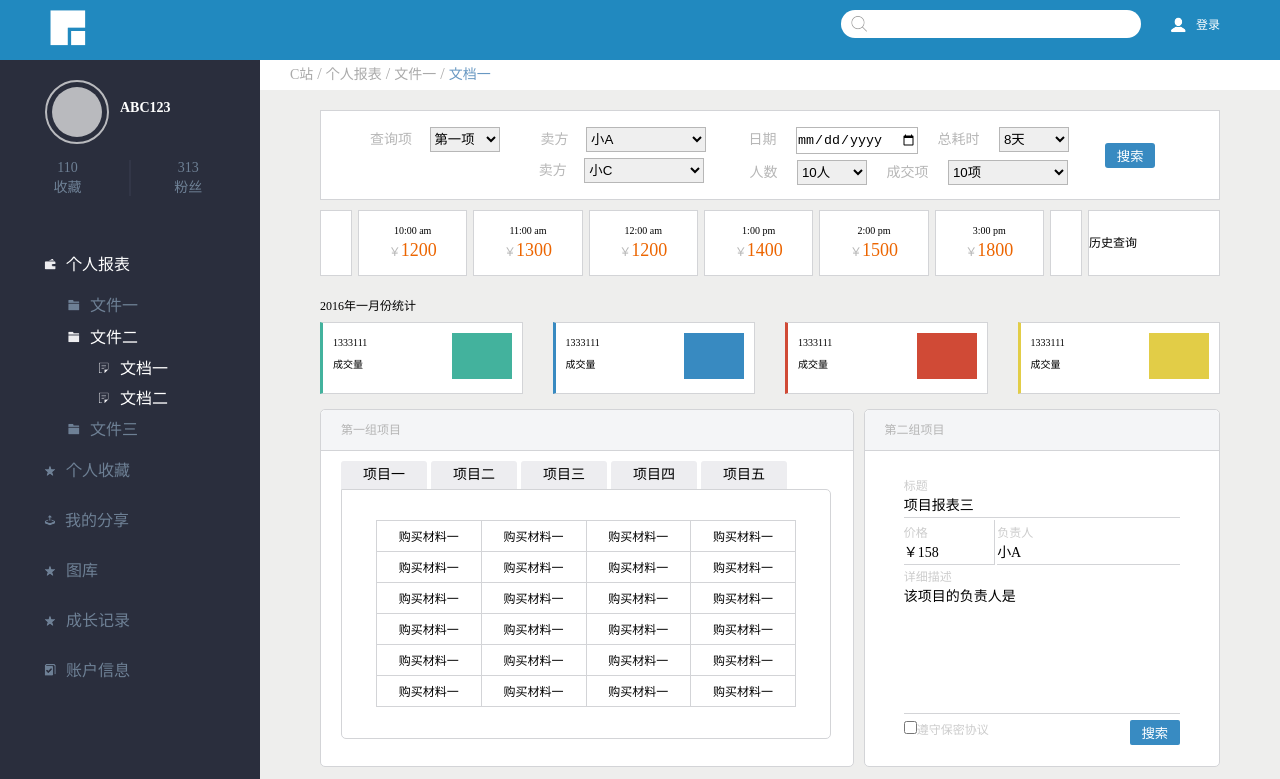
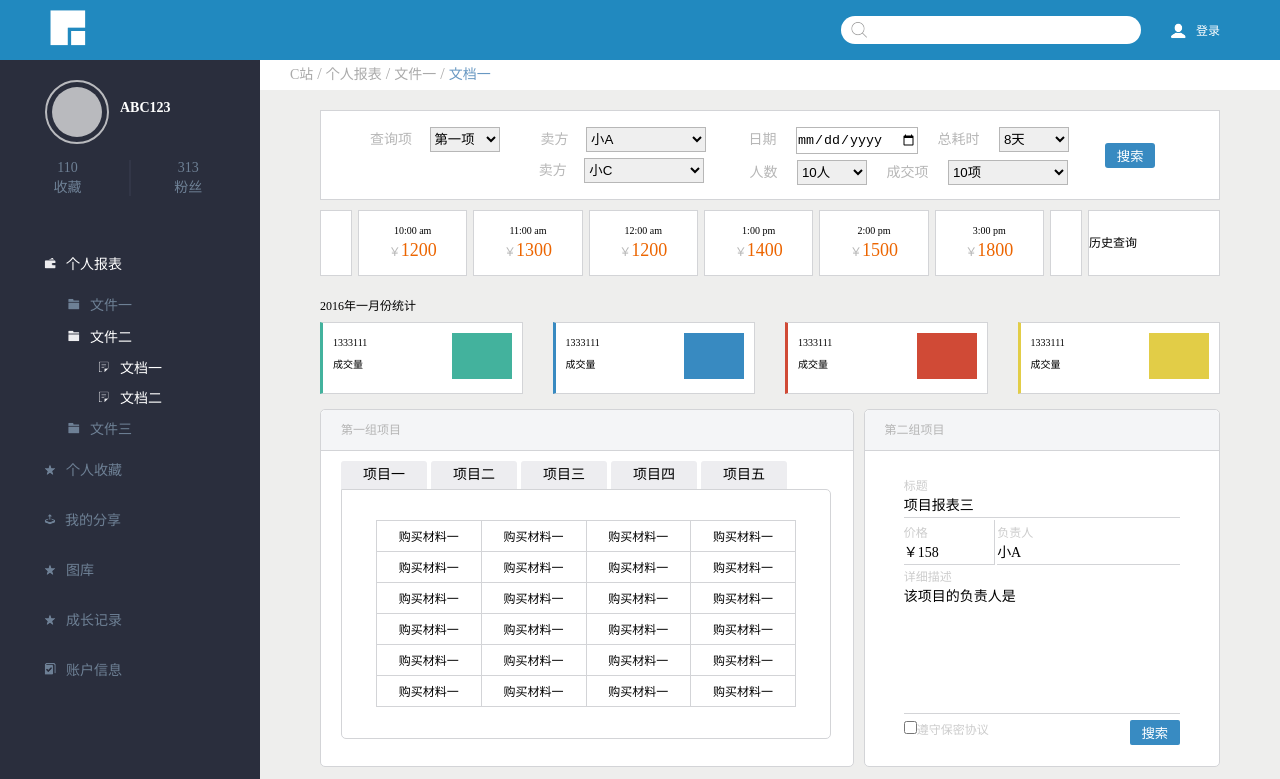
Before and after one commit to XiaoQian0321/ife_baidu, a plain HTML site: page task1_09/index.html in a window 1280 px wide. Shown: the top 779 px of the page. Drawn offline with Linux system fonts and the light colour scheme.

Commit message:
修正细节
侧栏的字体调整；头部右侧的元素居中。

```diff
--- a/task1_09/css/main.css
+++ b/task1_09/css/main.css
@@ -116,6 +116,7 @@ width: 11px;
  */
 .head{
 	width: 1280px;
+	height: 100%;
 	margin:0 auto;
 	box-sizing: border-box;
 	padding:10px 50px;
@@ -123,6 +124,8 @@ width: 11px;
 }
 .head .search{
 	position:relative;
+	height: 100%;
+	margin:6px 0;
 }
 .head .search input{
 	background-color: white;
@@ -143,10 +146,10 @@ width: 11px;
 }
 .head .login{
 	margin-left:30px;
-	vertical-align: middle;
+	height: 100%;
 	color:white;
 	font-size:12px;
-	line-height: 28px;
+	line-height: 40px;
 }
 .head .login span{
 	margin-right:10px;
@@ -210,6 +213,7 @@ aside nav ul li{
 	display: block;
 	padding-left:44px;
 	line-height: 50px;
+	font-size:14px;
 }
 aside nav ul li ul li{
 	padding-left:24px;
```
